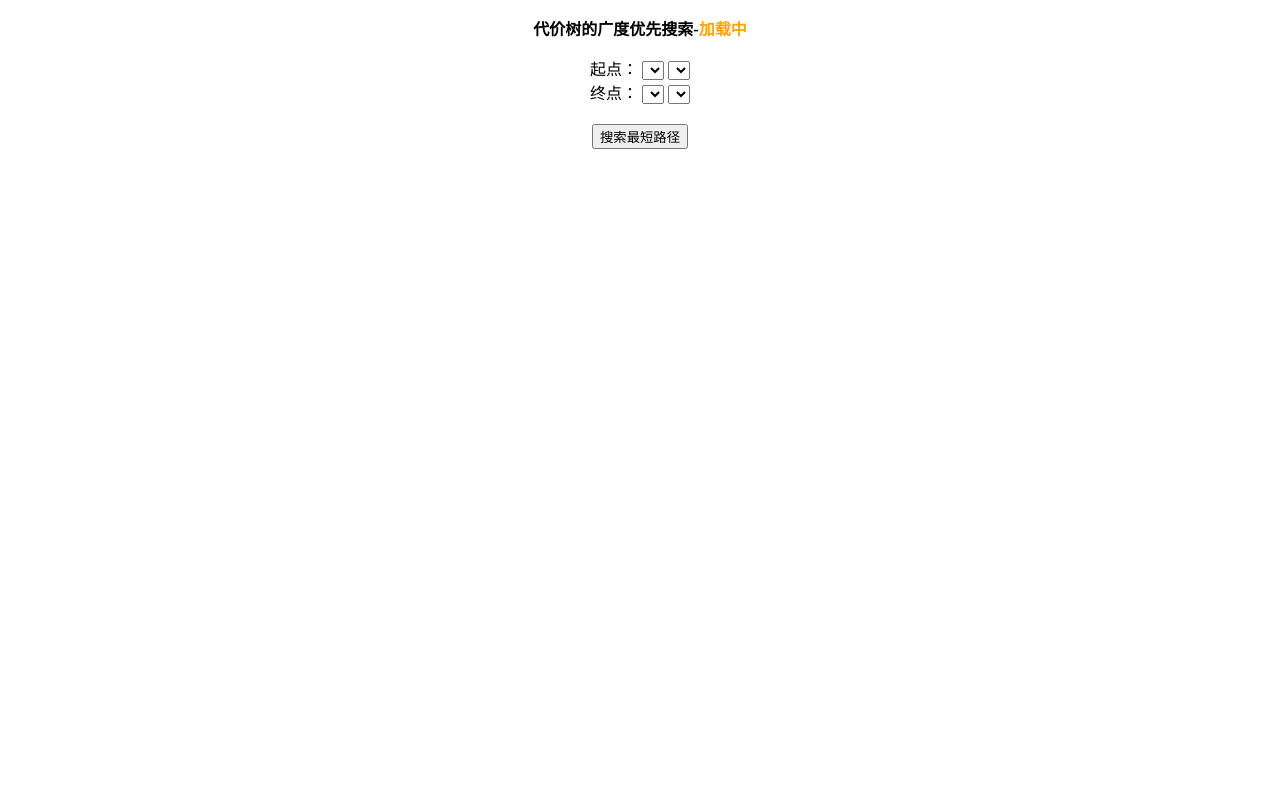
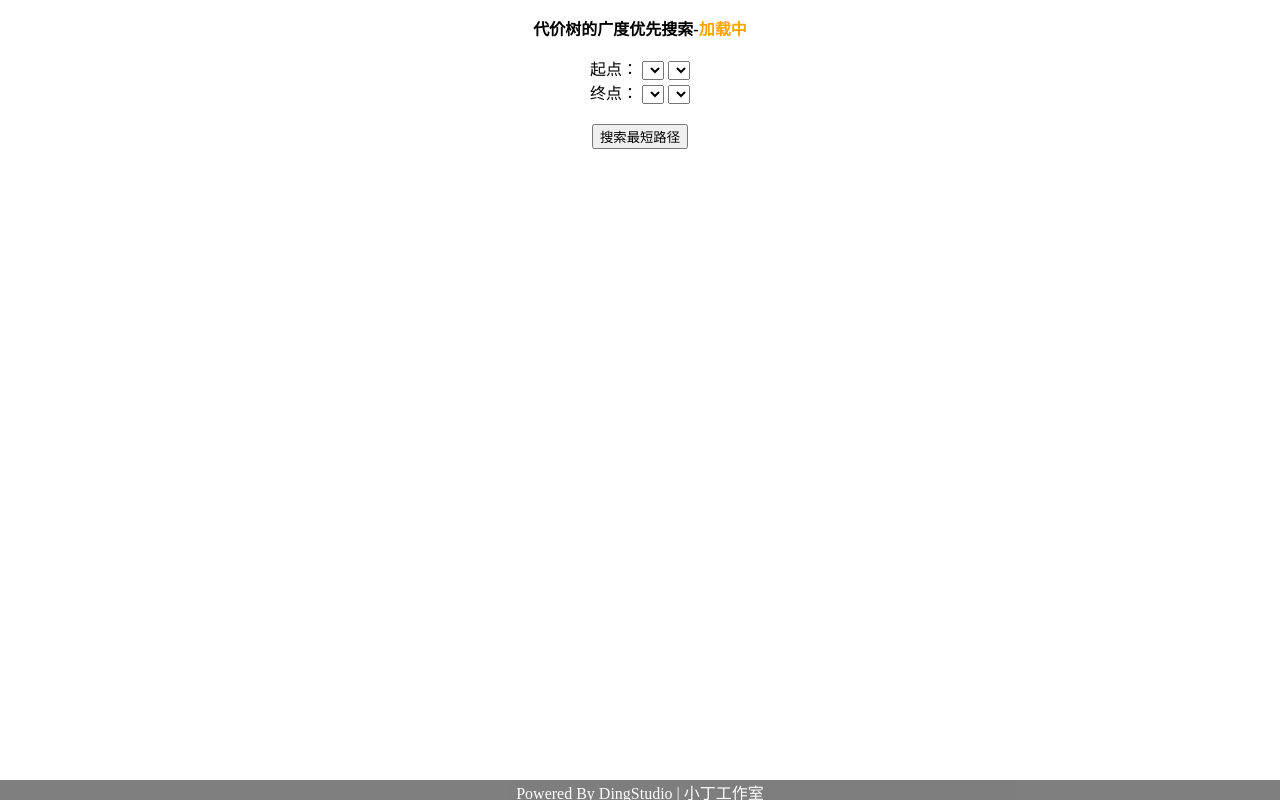
Before and after one commit to ddawx123/sxmtr, a plain HTML site: page index.html in a window 1280 px wide. Drawn offline with Linux system fonts and the light colour scheme.

Commit message:
Update index.html

```diff
--- a/index.html
+++ b/index.html
@@ -50,5 +50,6 @@
     <script type="text/javascript" src="underscore-1.8.3.min.js"></script>
     <script type="text/javascript" src="mtr.lib.js"></script>
     <script type="text/javascript" src="main.js"></script>
+    <div id="footer" align="center" style="filter: alpha(Opacity=80);-moz-opacity: 0.5;opacity: 0.5;position: absolute;bottom: 0;left: 0;height: 20px;width: 100%;background-color: #000000;color: #ffffff">Powered By DingStudio | 小丁工作室</div>
 </body>
 </html>
```
